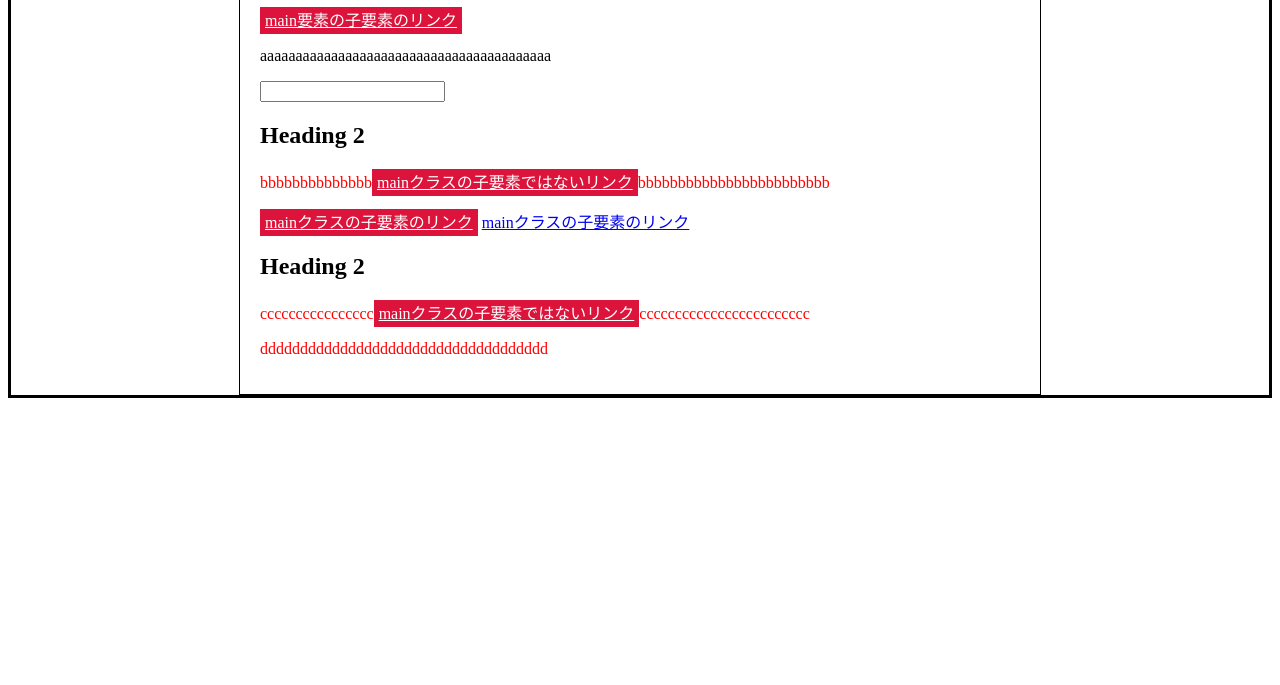
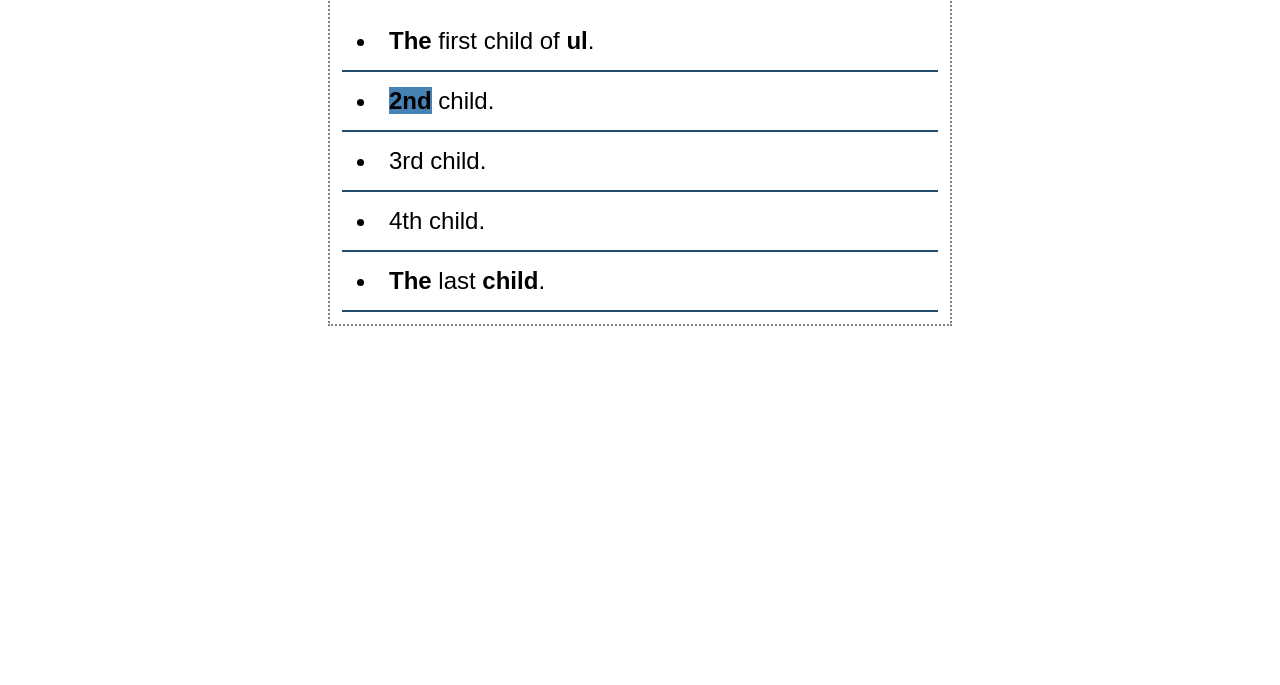
Before and after one commit to KoyamaTakemi0/samplegit, a plain HTML site: page CSS入門/2-4（CSSセレクタ）/index.html in a window 1280 px wide. Shown: the part 115-800 px from the top of the page. Drawn offline with Linux system fonts and the light colour scheme.

Commit message:
擬似要素、構造的な擬似要素の学習

```diff
--- a/CSS入門/2-4（CSSセレクタ）/css/style.css
+++ b/CSS入門/2-4（CSSセレクタ）/css/style.css
@@ -1,28 +1,81 @@
-html {
+/*html {
   font-size: 24px;
 }
+*/
 
 body {
-  border: solid;
-  font-size: initial;
-  padding-top: 20px;
+  /*border: solid;*/
+  /*font-size: initial;*/
+  padding: 1% 25%;
+  font-family: sans-serif;
 }
-
+/*
 .main{
   border: 1px solid;
   margin: auto;
   padding: 10px 20px 20px;
   width: 760px;
 }
-
+*/
 /*特殊なセレクタ*/
+/*
 h2 ~ p{
   color: red;
 }
-
-/*属性クラスタ*/
+*/
+/*属性クラスタ
 [href="#"]{
-  background-color: crimson;
+  background-color: green;
   color: white;
   padding: 5px;
 }
+*/
+
+/*擬似要素を使うと…*/
+/*
+a:link{
+  color: crimson;
+}
+
+a:visited{
+  color: green;
+}
+
+a:hover{
+  text-decoration: none;
+  background-color: lightgray;
+}
+
+:focus{
+  background-color: yellow;
+}
+*/
+
+/*構造的な擬似要素について*/
+ul{
+  margin: 25px auto 0;
+  padding: 12px;
+  border: 2px dotted grey;
+  list-style-position: inside;
+  font-size: 1.5em;
+}
+li{
+  margin: 0;
+  padding: 15px;
+  border-bottom: 2px solid #224a6b;
+}
+
+/*擬似要素を使うと…
+li:last-child{
+  background-color: steelblue;
+  border-bottom: none;
+}
+*/
+
+/*
+html要素は兄弟要素がないのでonly-childはhtml要素に対しても適用される。
+body要素は兄弟要素にhead要素があるので対象外。
+*/
+b:only-child{
+  background-color: steelblue;
+}
--- a/CSS入門/2-4（CSSセレクタ）/index.html
+++ b/CSS入門/2-4（CSSセレクタ）/index.html
@@ -6,6 +6,7 @@
   <link rel="stylesheet" href="css/style.css">
 </head>
 <body>
+  <!--
   <div class="main">
     <h1>Heading 1</h1>
     <a href="#">main要素の子要素のリンク</a>
@@ -25,5 +26,15 @@
     </p>
     <p>dddddddddddddddddddddddddddddddddddd</p>
   </div>
+  -->
+
+  <h1>擬似要素の確認</h1>
+  <ul>
+    <li><b>The</b> first child of <b>ul</b>.</li>
+    <li><b>2nd</b> child.</li>
+    <li>3rd child.</li>
+    <li>4th child.</li>
+    <li><b>The</b> last <b>child</b>.</li>
+  </ul>
 </body>
 </html>
```
Lines whose indentation alone changed are shown as unchanged.
